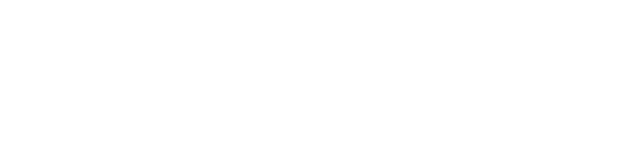
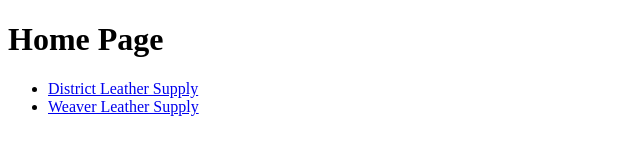
Before and after one commit to Scrif/leather-info, a plain HTML site: page index.html in a window 1280 px wide. Shown: the whole page, without its empty margins (0-640 px from the left). Drawn offline with Linux system fonts and the light colour scheme.

Commit message:
Added links to the index.html

```diff
--- a/index.html
+++ b/index.html
@@ -4,9 +4,13 @@
     <meta charset="UTF-8">
     <meta http-equiv="X-UA-Compatible" content="IE=edge">
     <meta name="viewport" content="width=device-width, initial-scale=1.0">
-    <title>Document</title>
+    <title>Index</title>
 </head>
 <body>
-
+    <h1>Home Page</h1>
+    <ul>
+        <li><a href="./pages/DLS.html">District Leather Supply</a></li>
+        <li><a href="./pages/WLS.html">Weaver Leather Supply</li>
+    </ul>
 </body>
 </html>
```
